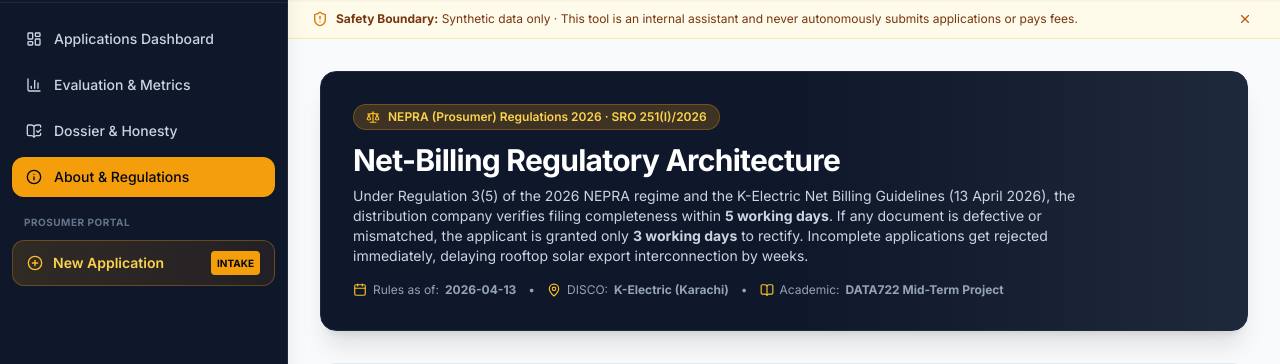
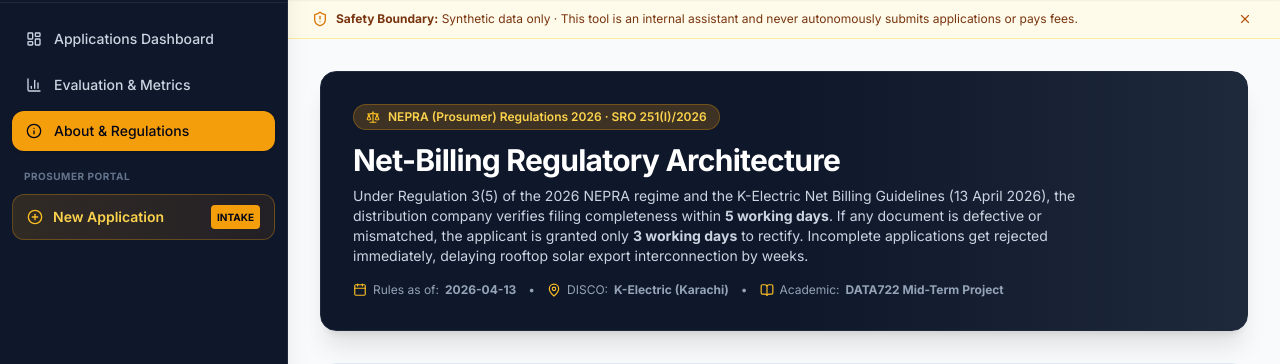
Before and after one commit to JeffCorpInc/Net-Billing-Autopilot, a FastAPI app: page /about in a window 1280 px wide. Shown: the part 78-442 px from the top of the page. Run offline with FastAPI, Linux system fonts and the light colour scheme; some libraries are stand-ins or nearby versions; some web fonts are replaced.

Commit message:
fix: remove dossier and honesty link from admin panel sidebar

```diff
--- a/templates/base.html
+++ b/templates/base.html
@@ -98,10 +98,6 @@
         <a href="/evaluate" class="flex items-center gap-3 px-3.5 py-2.5 rounded-xl text-sm font-medium transition-colors {% if active_page == 'evaluate' %}bg-amber-500 text-slate-950 font-bold shadow{% else %}text-slate-300 hover:bg-slate-800/70 hover:text-white{% endif %}">
           <i data-lucide="bar-chart-3" class="w-4 h-4"></i>
           <span>Evaluation &amp; Metrics</span>
-        </a>
-        <a href="/info" class="flex items-center gap-3 px-3.5 py-2.5 rounded-xl text-sm font-medium transition-colors {% if active_page == 'info' %}bg-amber-500 text-slate-950 font-bold shadow{% else %}text-slate-300 hover:bg-slate-800/70 hover:text-white{% endif %}">
-          <i data-lucide="book-open-check" class="w-4 h-4"></i>
-          <span>Dossier &amp; Honesty</span>
         </a>
         <a href="/about" class="flex items-center gap-3 px-3.5 py-2.5 rounded-xl text-sm font-medium transition-colors {% if active_page == 'about' %}bg-amber-500 text-slate-950 font-bold shadow{% else %}text-slate-300 hover:bg-slate-800/70 hover:text-white{% endif %}">
           <i data-lucide="info" class="w-4 h-4"></i>
```
